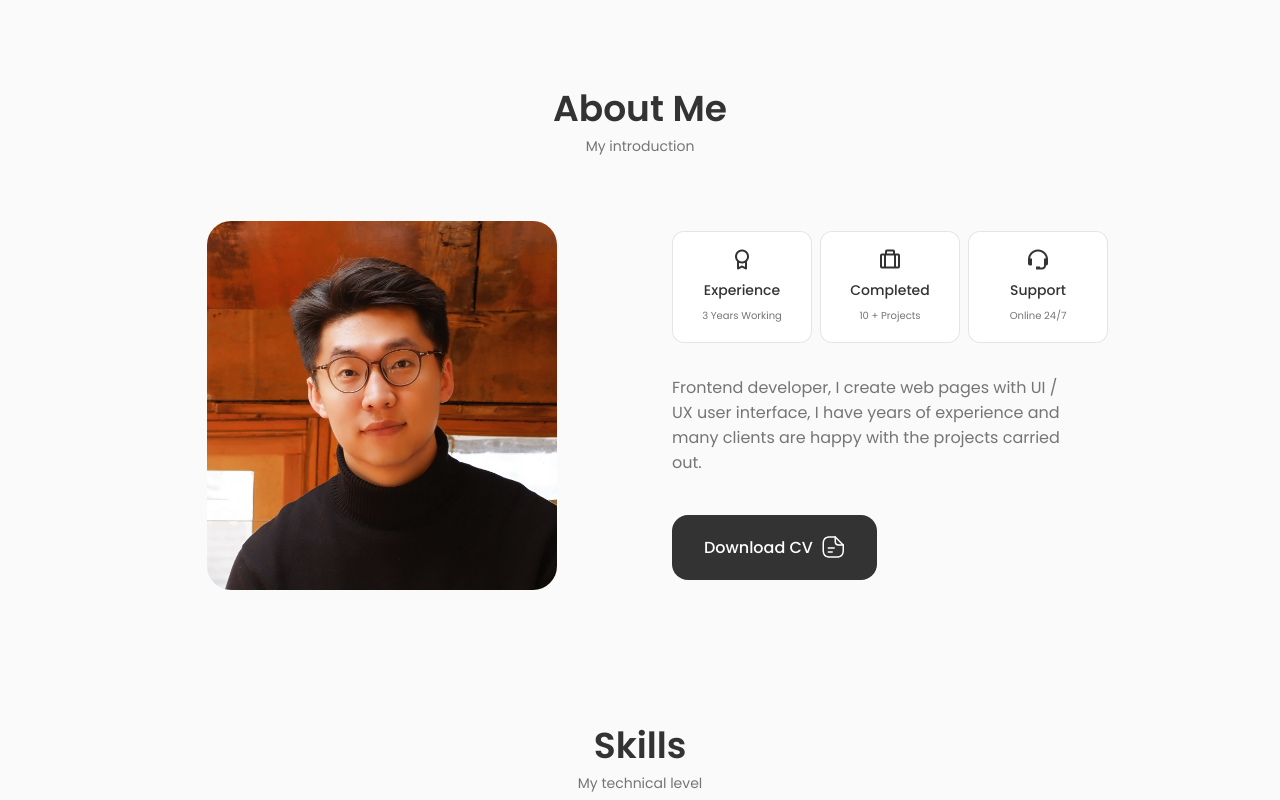
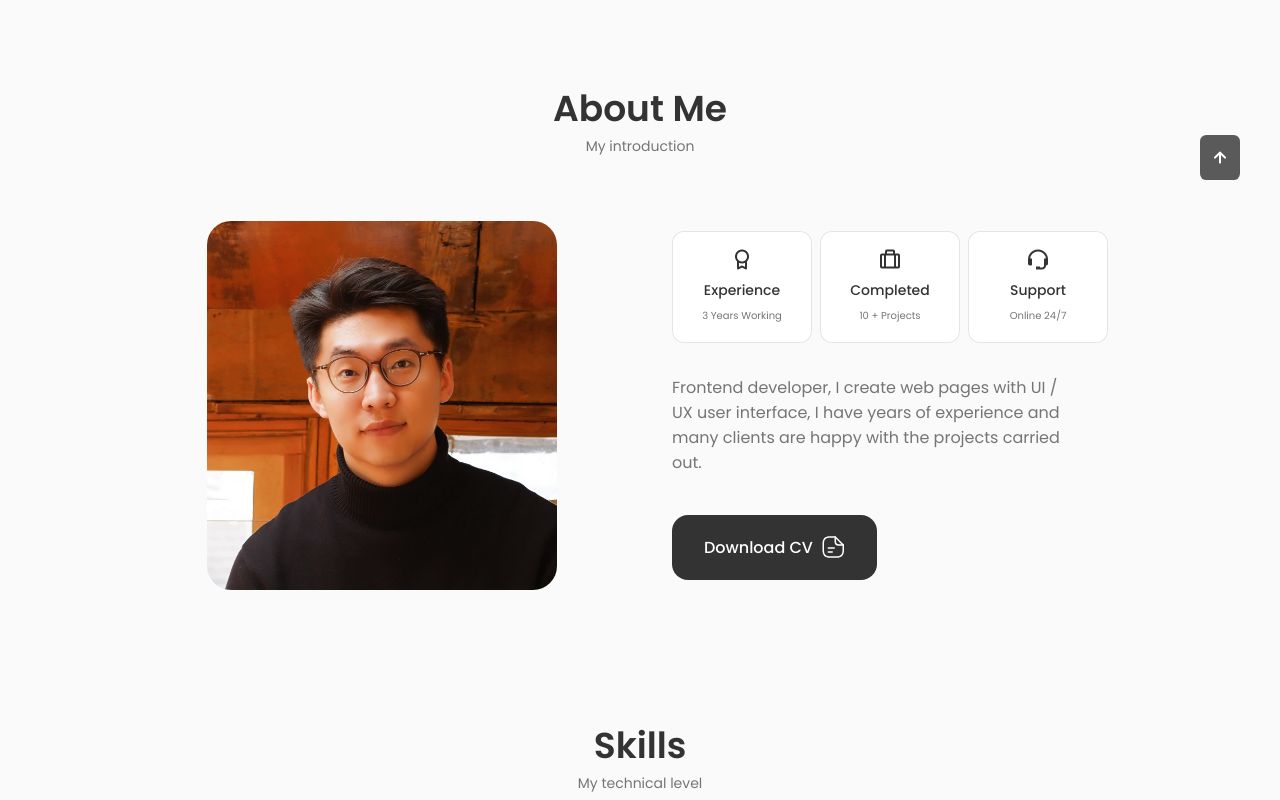
Before and after one commit to FanZejie/ZJay-personal-portfolio, a React (Create React App) app: page / in a window 1280 px wide. Shown: the part 780-1580 px from the top of the page. Built offline with nearby package versions, Linux system fonts and the light colour scheme.

Commit message:
add Footer and ScrollUp

```diff
--- a/src/App.js
+++ b/src/App.js
@@ -7,6 +7,8 @@ import Skills from './components/skills/Skills';
 import Services from './components/services/Services';
 import Qualification from './components/qualification/Qualification';
 import Work from './components/Portfolio/Work';
+import { Footer } from 'antd/es/layout/layout';
+import ScrollUp from './components/scrollup/ScrollUp';
 
 const App = () => {
   return (
@@ -24,8 +26,8 @@ const App = () => {
       <Contact /> */}
     </main>
 
-    {/* <Footer />
-    <ScrollUp /> */}
+    <Footer />
+    <ScrollUp />
     </>
   )
 }
```
